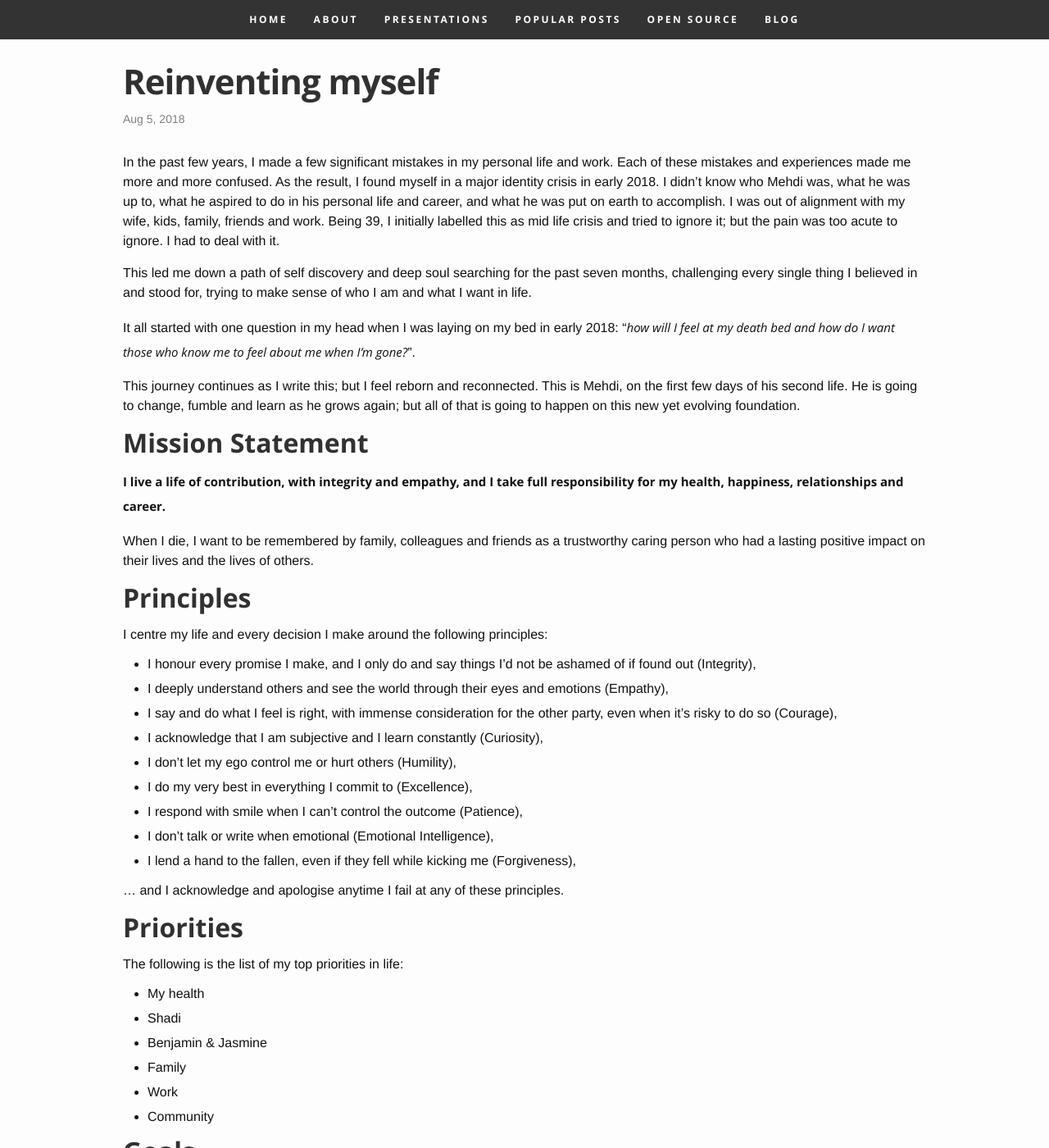
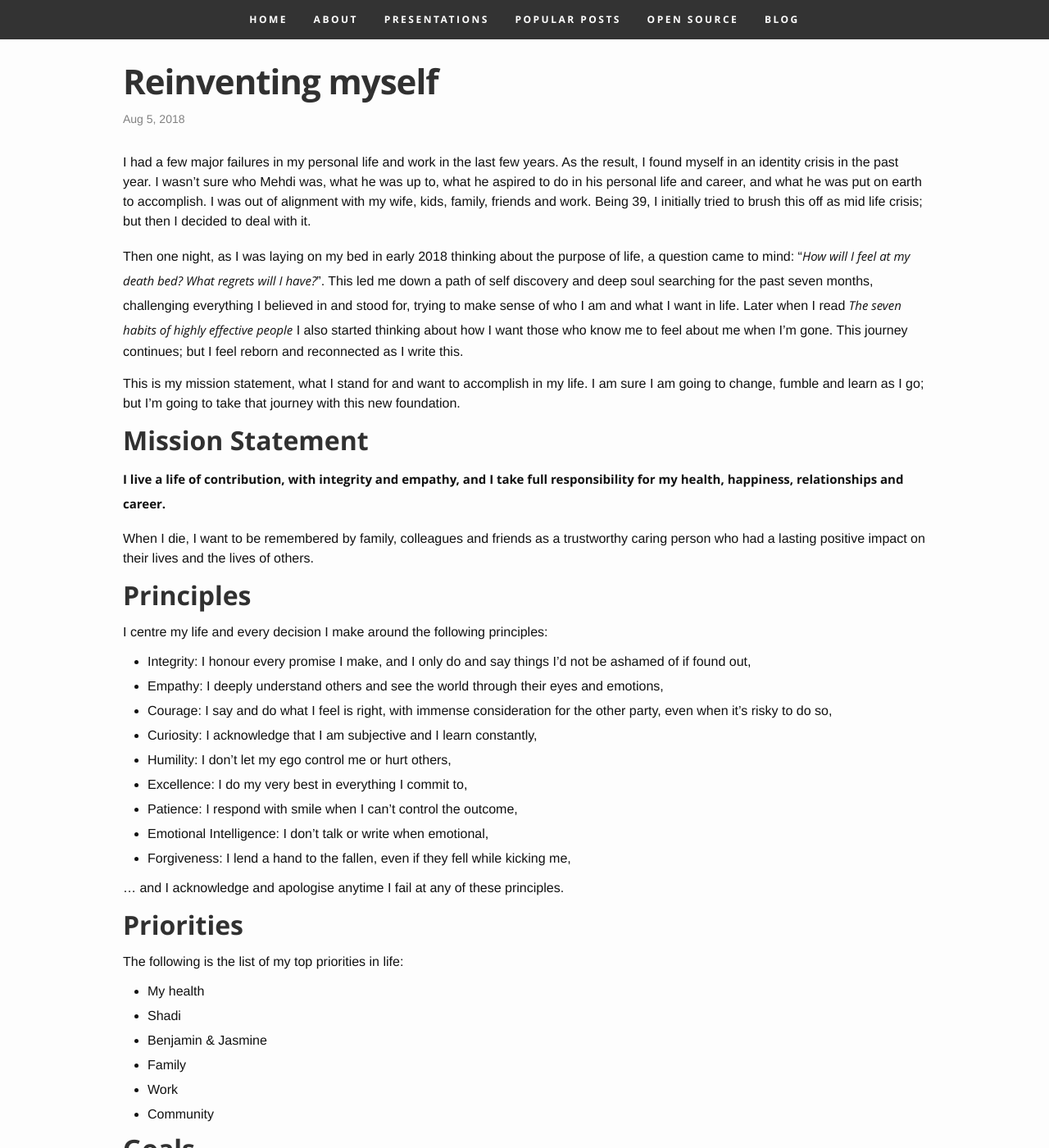
Before and after one commit to MehdiK/mehdik.github.io, a Jekyll site: the page built from _posts/2018-08-05-reinventing-myself.md, in a window 1280 px wide and 1400 px high. Shown: the whole window at 82% size. Built offline with Jekyll 4.4.1, drawn with Linux system fonts in a browser that asks for light colours; nearby versions of some CDN libraries; comment, search, counter and statistics services are not loaded; some of the changed lines change nothing that is shown; some of the changed text lies outside the part shown.

Commit message:
made a few minor edits

```diff
--- a/_posts/2018-08-05-reinventing-myself.md
+++ b/_posts/2018-08-05-reinventing-myself.md
@@ -1,18 +1,16 @@
 ---
 layout: post
 title: "Reinventing myself"
-description: "This is how I reinvented myself after several significant failures and going through identity crisis"
+description: "This is how I reinvented myself after several major failures and going through identity crisis"
 date: "2018-08-05"
 tags: ["Personal Notes"]
 ---
 
-In the past few years, I made a few significant mistakes in my personal life and work. Each of these mistakes and experiences made me more and more confused. As the result, I found myself in a major identity crisis in early 2018. I didn't know who Mehdi was, what he was up to, what he aspired to do in his personal life and career, and what he was put on earth to accomplish. I was out of alignment with my wife, kids, family, friends and work. Being 39, I initially labelled this as mid life crisis and tried to ignore it; but the pain was too acute to ignore. I had to deal with it.
+I had a few major failures in my personal life and work in the last few years. As the result, I found myself in an identity crisis in the past year. I wasn't sure who Mehdi was, what he was up to, what he aspired to do in his personal life and career, and what he was put on earth to accomplish. I was out of alignment with my wife, kids, family, friends and work. Being 39, I initially tried to brush this off as mid life crisis; but then I decided to deal with it.
 
-This led me down a path of self discovery and deep soul searching for the past seven months, challenging every single thing I believed in and stood for, trying to make sense of who I am and what I want in life.
+Then one night, as I was laying on my bed in early 2018 thinking about the purpose of life, a question came to mind: "*How will I feel at my death bed? What regrets will I have?*". This led me down a path of self discovery and deep soul searching for the past seven months, challenging everything I believed in and stood for, trying to make sense of who I am and what I want in life. Later when I read *The seven habits of highly effective people* I also started thinking about how I want those who know me to feel about me when I'm gone. This journey continues; but I feel reborn and reconnected as I write this.
 
-It all started with one question in my head when I was laying on my bed in early 2018: "*how will I feel at my death bed and how do I want those who know me to feel about me when I'm gone?*".
-
-This journey continues as I write this; but I feel reborn and reconnected. This is Mehdi, on the first few days of his second life. He is going to change, fumble and learn as he grows again; but all of that is going to happen on this new yet evolving foundation.
+This is my mission statement, what I stand for and want to accomplish in my life. I am sure I am going to change, fumble and learn as I go; but I'm going to take that journey with this new foundation.
 
 ## Mission Statement
 **I live a life of contribution, with integrity and empathy, and I take full responsibility for my health, happiness, relationships and career.**
@@ -22,15 +20,15 @@
 ## Principles
 I centre my life and every decision I make around the following principles:
 
- - I honour every promise I make, and I only do and say things I'd not be ashamed of if found out (Integrity),
- - I deeply understand others and see the world through their eyes and emotions (Empathy),
- - I say and do what I feel is right, with immense consideration for the other party, even when it's risky to do so (Courage),
- - I acknowledge that I am subjective and I learn constantly (Curiosity),
- - I don't let my ego control me or hurt others (Humility),
- - I do my very best in everything I commit to (Excellence),
- - I respond with smile when I can't control the outcome (Patience),
- - I don't talk or write when emotional (Emotional Intelligence),
- - I lend a hand to the fallen, even if they fell while kicking me (Forgiveness),
+ - Integrity: I honour every promise I make, and I only do and say things I'd not be ashamed of if found out,
+ - Empathy: I deeply understand others and see the world through their eyes and emotions,
+ - Courage: I say and do what I feel is right, with immense consideration for the other party, even when it's risky to do so,
+ - Curiosity: I acknowledge that I am subjective and I learn constantly,
+ - Humility: I don't let my ego control me or hurt others,
+ - Excellence: I do my very best in everything I commit to,
+ - Patience: I respond with smile when I can't control the outcome,
+ - Emotional Intelligence: I don't talk or write when emotional,
+ - Forgiveness: I lend a hand to the fallen, even if they fell while kicking me,
 
 ... and I acknowledge and apologise anytime I fail at any of these principles.
 
@@ -50,23 +48,39 @@
  - Shadi and I are in love, like when we were friends
  - Benjamin and Jasmine know who they are and are growing up to live happy successful lives
  - I have a great relationship with my family
- - I have touched the hearts and changed the lives of 1000 people in a lasting positive way
+ - I have touched the hearts and changed the lives of many people in a lasting positive way
  - I am healthier and happier than when I was 18
  - I have spent a lot of time travelling with Shadi and kids
 
-I still don't know how I will achieve these goals; but the details are immaterial. I will achieve these goals.
+I still don't know how I will achieve these goals; but I am committed to make them happen.
+
+## Personal development practices
+Here is a few practices that I've been doing to enable me and my mission:
+
+ - Spend quality time with Shadi and kids
+ - Read one book a month
+ - Exercise five times a week
+ - Write more
+ - Call three friends every week
+ - Meditate
+ - Watch less than three hours of tv a week
+ - Get up early
+ - Take calculated risks
+ - Foster meaningful relationships
+ - Cultivate an attitude of gratitude
 
 ## My journey
-I did everything I could think of to pull myself out of hole I had dug myself into, with varying levels of success. This was a painful yet very enlightening journey for me. If you find yourself in a similar situation, the following is the list of things that have had the biggest influence in my journey so far. I hope this provides a bit of guidance for you:
+The following is the list of things that have had the biggest influence in my journey so far:
 
- - Challenged everything I thought was right, very deeply.
- - Observed everything I've done and everything and everyone around me, particularly my wife and kids, very deeply.
- - Talked with two professional coaches.
+ - Challenged everything I thought was right.
+ - Observed everything I've done and everything and everyone around me.
+ - Talked with a professional coach.
  - Asked for feedback from ex-colleagues.
  - Took [Via character test](https://www.viacharacter.org/www/).
  - Took [Gallup personality test](https://www.gallupstrengthscenter.com/).
  - Did [Happen To Your Career](https://www.happentoyourcareer.com/start-here/) course.
- - Listened to over 100 episodes of [Coaching for leaders](https://coachingforleaders.com/) podcast.
- - Read and reread over 10 books. The most influential ones were *[The seven habits of highly effective people](https://www.amazon.com/Habits-Highly-Effective-People-Powerful-ebook/dp/B01069X4H0/ref=sr_1_3?ie=UTF8&qid=1533474547&sr=8-3&keywords=the+seven+habits+of+highly+effective+people)*, *[The Big Leap](https://www.amazon.com/Big-Leap-Conquer-Hidden-Level-ebook/dp/B0026772QU/ref=sr_1_1?s=digital-text&ie=UTF8&qid=1533474782&sr=1-1&keywords=big+leap)*, *[The power of habit](https://www.amazon.com/Power-Habit-Why-What-Change-ebook/dp/B006WAIV6M/ref=sr_1_3?s=digital-text&ie=UTF8&qid=1533474854&sr=1-3&keywords=The+power+of+habit)*, *[The 21 irrefutable laws of leadership](https://www.amazon.com/21-Irrefutable-Laws-Leadership-Follow-ebook/dp/B00ETK5N5O/ref=sr_1_1?s=digital-text&ie=UTF8&qid=1533474940&sr=1-1&keywords=the+21+irrefutable+laws+of+leadership+by+john+maxwell)*, *[How to fail at everything and still win big](https://www.amazon.com/How-Fail-Almost-Everything-Still-ebook/dp/B00FHI0XK2/ref=sr_1_1?s=digital-text&ie=UTF8&qid=1533474968&sr=1-1&keywords=how+to+fail+at+almost+everything+and+still+win+big)*, *[Turn the ship around](https://www.amazon.com/Turn-Ship-Around-Turning-Followers/dp/B00CTDYYG2/ref=sr_1_1?ie=UTF8&qid=1533474604&sr=1-1&keywords=turn+the+ship+around)* and *[Good authority](https://www.amazon.com/Good-Authority-Become-Leader-Waiting-ebook/dp/B01M06R11R/ref=sr_1_1?s=digital-text&ie=UTF8&qid=1533474611&sr=1-1&keywords=good+authority)*.
+ - Listened to a lot episodes from the [Coaching for leaders](https://coachingforleaders.com/) podcast.
+ - Read a lot of books. The most influential ones were *[The seven habits of highly effective people](https://www.amazon.com/Habits-Highly-Effective-People-Powerful-ebook/dp/B01069X4H0/ref=sr_1_3?ie=UTF8&qid=1533474547&sr=8-3&keywords=the+seven+habits+of+highly+effective+people)*, *[The Big Leap](https://www.amazon.com/Big-Leap-Conquer-Hidden-Level-ebook/dp/B0026772QU/ref=sr_1_1?s=digital-text&ie=UTF8&qid=1533474782&sr=1-1&keywords=big+leap)*, *[The power of habit](https://www.amazon.com/Power-Habit-Why-What-Change-ebook/dp/B006WAIV6M/ref=sr_1_3?s=digital-text&ie=UTF8&qid=1533474854&sr=1-3&keywords=The+power+of+habit)*, *[How to fail at everything and still win big](https://www.amazon.com/How-Fail-Almost-Everything-Still-ebook/dp/B00FHI0XK2/ref=sr_1_1?s=digital-text&ie=UTF8&qid=1533474968&sr=1-1&keywords=how+to+fail+at+almost+everything+and+still+win+big)* and *[Good authority](https://www.amazon.com/Good-Authority-Become-Leader-Waiting-ebook/dp/B01M06R11R/ref=sr_1_1?s=digital-text&ie=UTF8&qid=1533474611&sr=1-1&keywords=good+authority)*.
+ - Read this [guide on writing personal mission statement](https://www.andyandrews.com/personal-mission-statement/)
 
 To be continued ...
```
